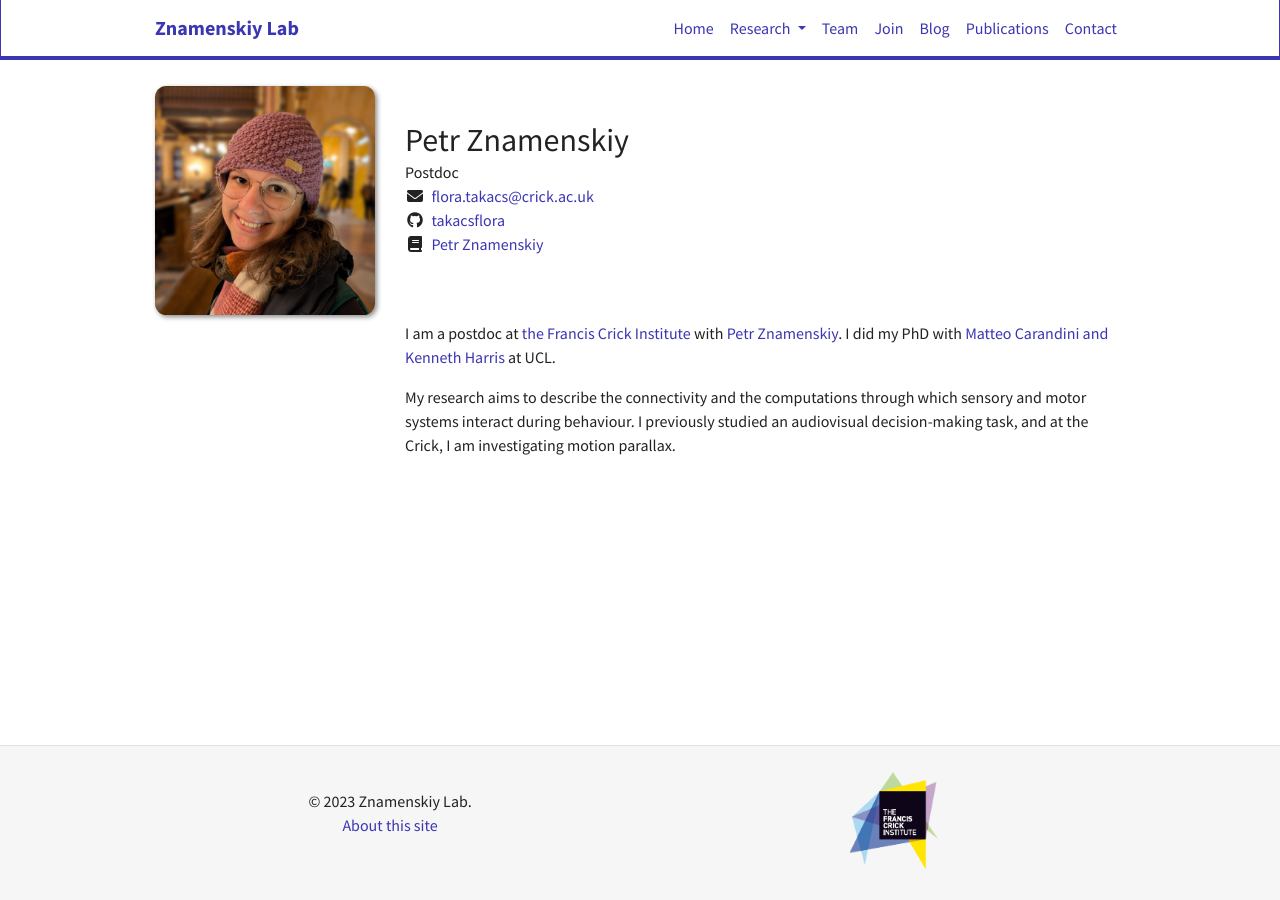
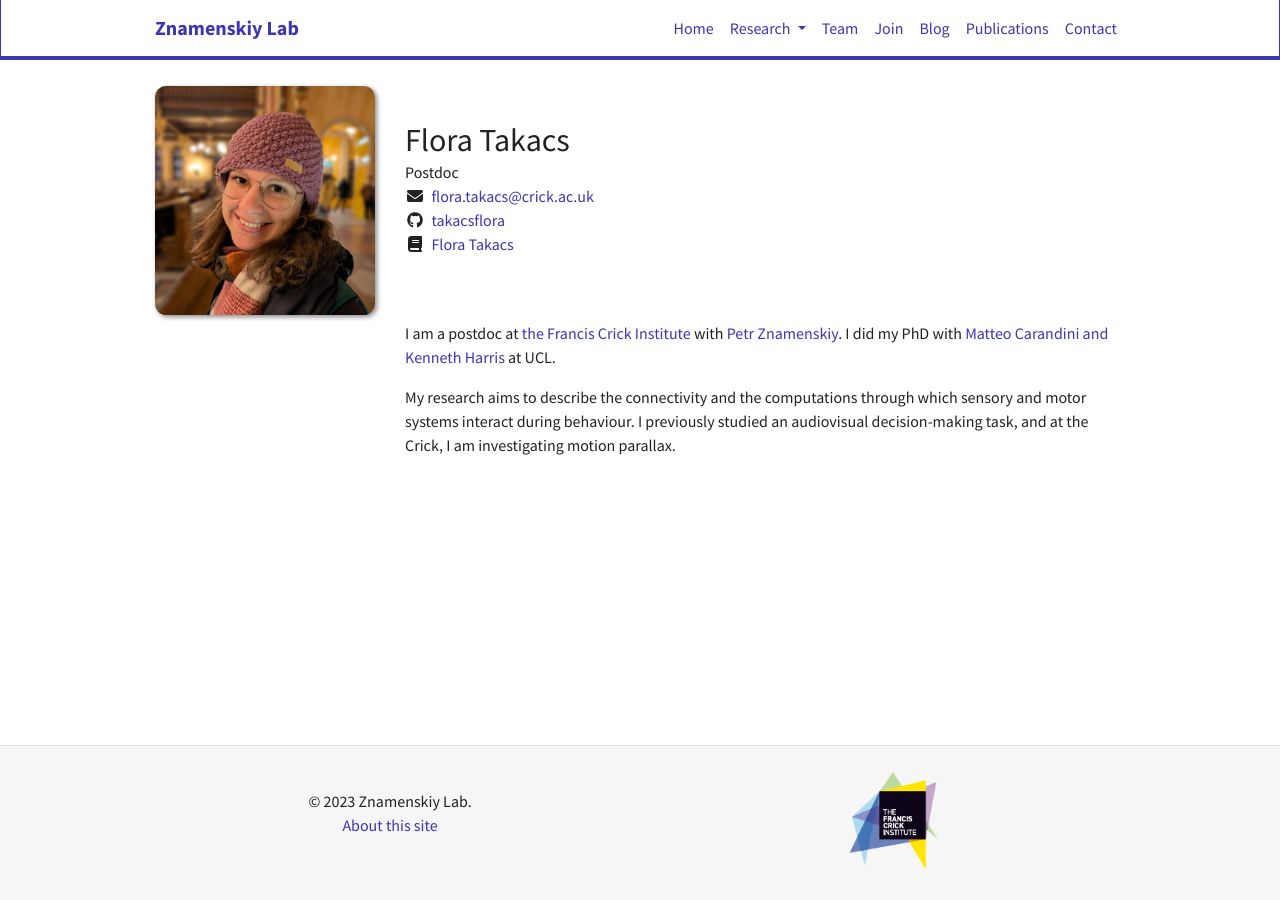
Before and after one commit to znamlab/znamlab.github.io, a Jekyll site: the page built from team/2026-01-05-flora-takacs.md, in a window 1280 px wide. Built offline with Jekyll 4.4.1, drawn with Linux system fonts in a browser that asks for light colours; nearby versions of some CDN libraries.

Commit message:
changing title for Flora

```diff
--- a/team/2026-01-05-flora-takacs.md
+++ b/team/2026-01-05-flora-takacs.md
@@ -1,6 +1,6 @@
 ---
 layout: member
-title: Petr Znamenskiy
+title: Flora Takacs
 photo: Flora.jpg
 info: Postdoc
 email: flora.takacs@crick.ac.uk
```
